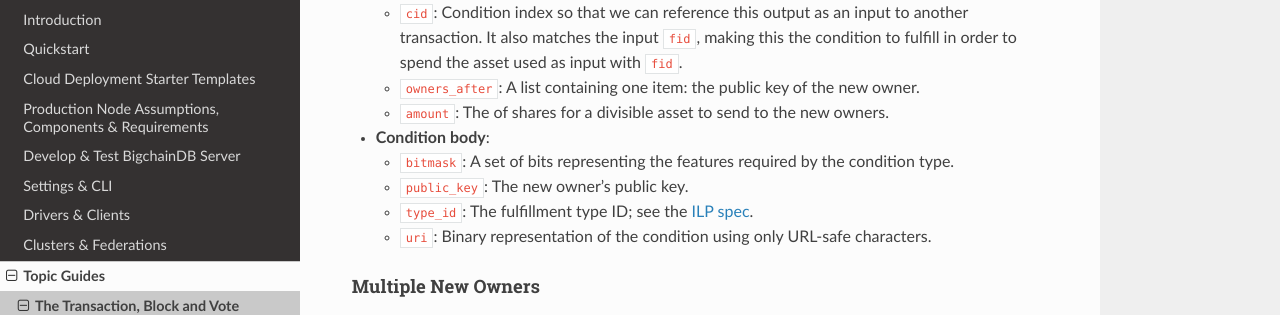
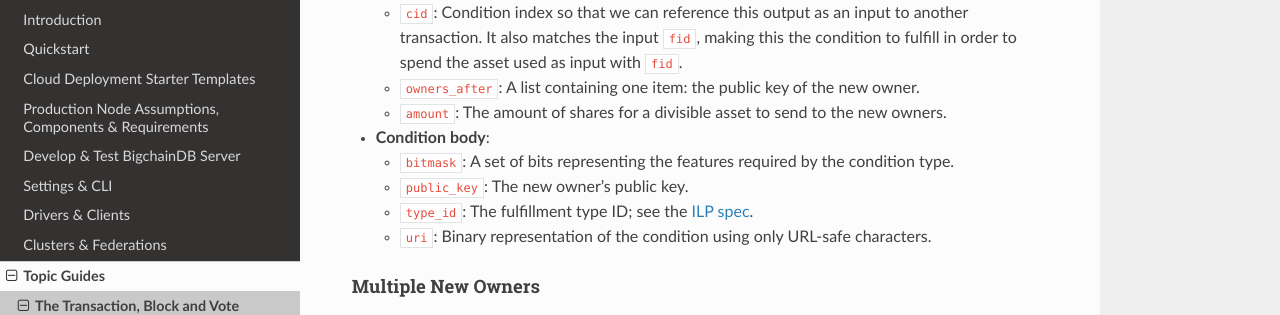
Before and after one commit to bigchaindb/bigchaindb, a Sphinx documentation site: the page built from docs/source/topic-guides/models.md, in a window 1280 px wide and 900 px high, scrolled down 6384 px. Shown: the part 155-470 px from the top of the window. Built offline with Sphinx 7.4.7 and the Read the Docs theme 2.0.0, drawn with Linux system fonts in a browser that asks for light colours.

Commit message:
fixed typo

```diff
--- a/docs/source/topic-guides/models.md
+++ b/docs/source/topic-guides/models.md
@@ -185,7 +185,7 @@ If there is only one _new owner_, the condition will be a simple signature condi
     - `cid`: Condition index so that we can reference this output as an input to another transaction. It also matches
     the input `fid`, making this the condition to fulfill in order to spend the asset used as input with `fid`.
     - `owners_after`: A list containing one item: the public key of the new owner.
-	- `amount`: The of shares for a divisible asset to send to the new owners.
+	- `amount`: The amount of shares for a divisible asset to send to the new owners.
 - **Condition body**:
     - `bitmask`: A set of bits representing the features required by the condition type.
     - `public_key`: The new owner's public key.
```
